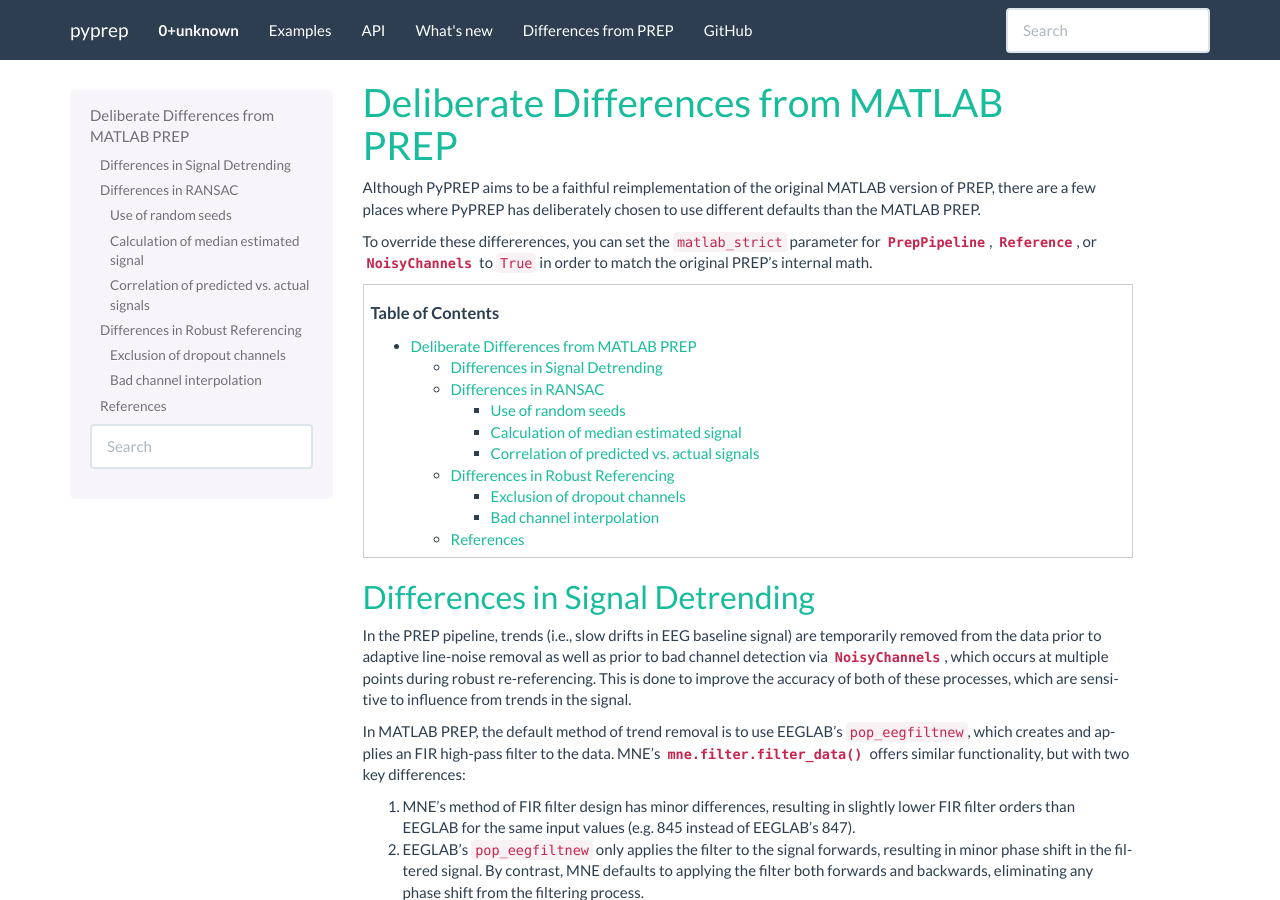
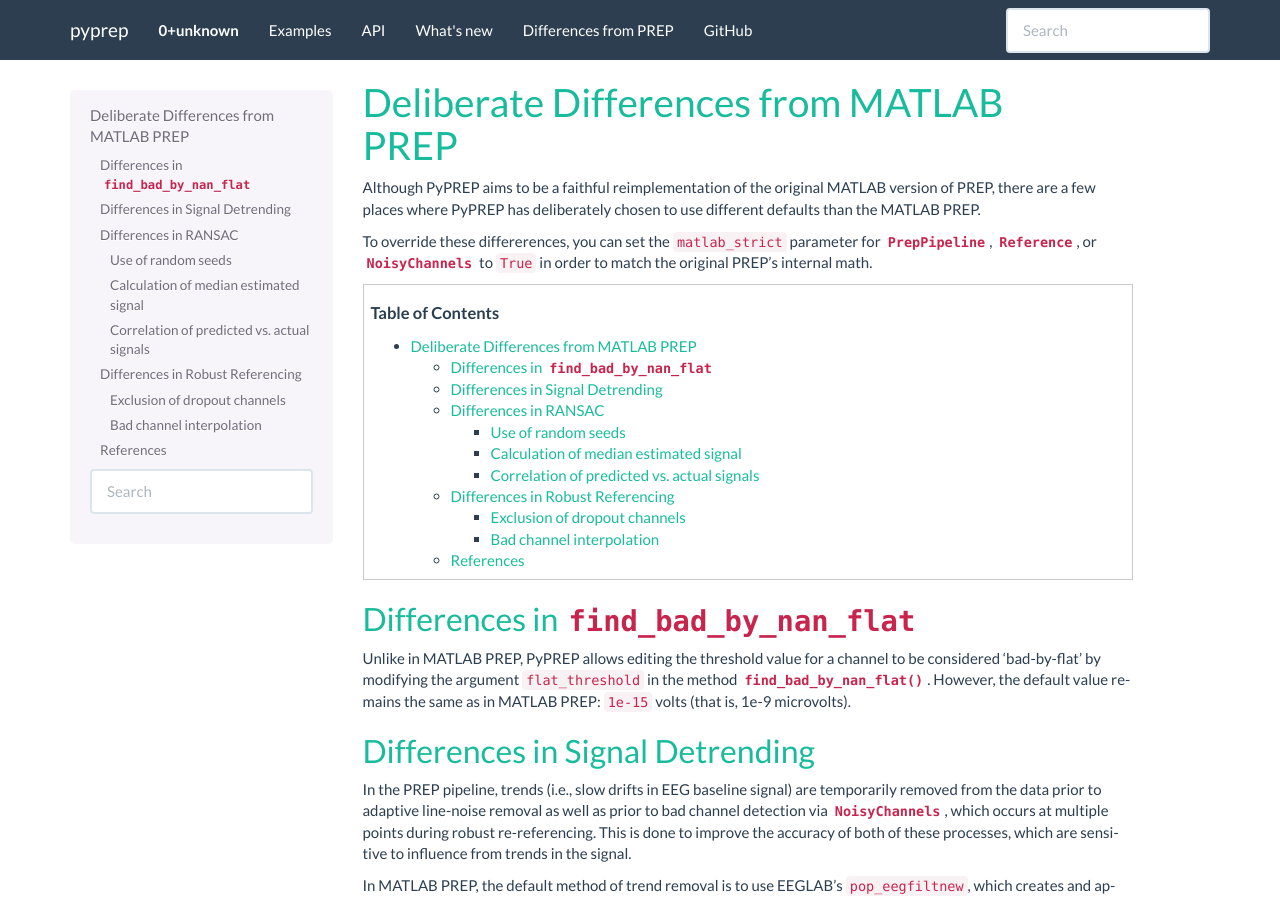
Before and after one commit to sappelhoff/pyprep, a Sphinx documentation site: the page built from docs/matlab_differences.rst, in a window 1280 px wide and 900 px high. Built offline with Sphinx 7.4.7, drawn with Linux system fonts in a browser that asks for light colours.

Commit message:
ADD flat_threshold argument in find_bad_by_nan_flat method from NoisyChannels (#144)
* ADD flat_threshold argument in find_bad_by_nan_flat method from NoisyChannels class.

* ADD section in matlab_differences.rst to document the modification in find_bad_by_nan_flat()
ADD myself in CITATION.cff

* ADD a missing space in matlab_differences.rst

* fix typos

---------

Co-authored-by: Stefan Appelhoff <stefan.appelhoff@mailbox.org>

```diff
--- a/docs/matlab_differences.rst
+++ b/docs/matlab_differences.rst
@@ -17,6 +17,15 @@ PREP's internal math.
 .. contents:: Table of Contents
     :depth: 3
 
+
+Differences in ``find_bad_by_nan_flat``
+---------------------------------------
+
+Unlike in MATLAB PREP, PyPREP allows editing the threshold value for a channel
+to be considered 'bad-by-flat' by modifying the argument ``flat_threshold``
+in the method :meth:`~pyprep.NoisyChannels.find_bad_by_nan_flat`.
+However, the default value remains the same as in MATLAB PREP: ``1e-15`` volts
+(that is, 1e-9 microvolts).
 
 Differences in Signal Detrending
 --------------------------------
```
Also changed, not shown: 2 other files.
